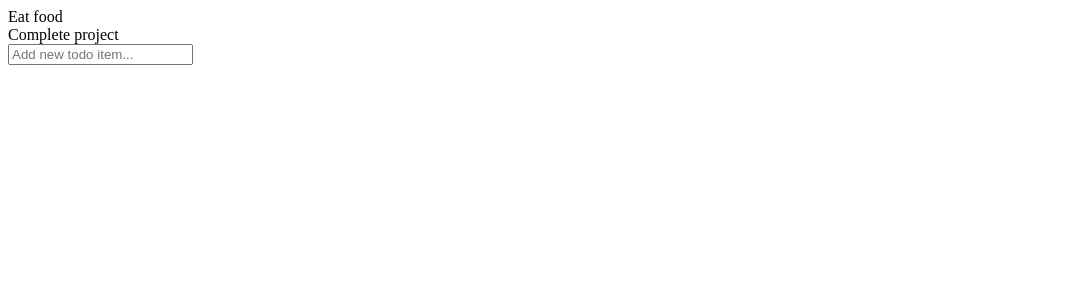
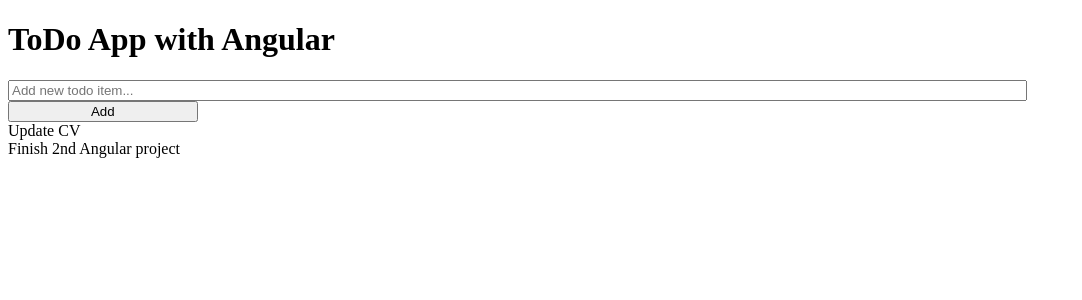
Before and after one commit to AyaneSHOJI/angular-todo-app, an Angular app: page / in a window 1280 px wide. Shown: the top 300 px of the page, without its empty margins (0-1082 px from the left). Built offline with nearby package versions, Linux system fonts and the light colour scheme.

Commit message:
added some CSS modifications

```diff
--- a/src/app/app.component.html
+++ b/src/app/app.component.html
@@ -1,9 +1,9 @@
-
 <div class="doit-wrapper">
+  <h1>ToDo App with Angular</h1>
   <div class="doit-inner-wrapper">
+    <app-add-todo (addTodoChange)="addTodo($event)"></app-add-todo>
     <div *ngFor="let todo of data.todos">
       {{todo.title}}
     </div>
-    <app-add-todo (addTodoChange)="addTodo($event)"></app-add-todo>
   </div>
 </div>
--- a/src/app/app.component.ts
+++ b/src/app/app.component.ts
@@ -1,5 +1,6 @@
 import { Component } from '@angular/core';
 
+// In TypeScript, interfaces fill the role of naming these types, and are a powerful way of defining contracts within your code as well as contracts with code outside of your project.
 export interface Todo {
   title: string;
   completed: boolean;
@@ -8,6 +9,7 @@
   todos: Array<Todo>;
 }
 
+//Do not change this location
 @Component({
   selector: 'app-root',
   templateUrl: './app.component.html',
@@ -15,23 +17,24 @@
 })
 
 export class AppComponent {
+  //Property
   data: AppData = {
     todos: [
       {
-        title: 'Eat food',
+        title: 'Update CV',
         completed: true
       },
       {
-        title: 'Complete project',
+        title: 'Finish 2nd Angular project',
         completed: false
       }
     ]
   };
 
-
-  addTodo(todo: any){
+  //Method
+  addTodo(todoTitle: string){
     this.data.todos.push({
-      title: todo,
+      title: todoTitle,
       completed: false
     });
   }
--- a/src/app/components/add-todo/add-todo.component.css
+++ b/src/app/components/add-todo/add-todo.component.css
@@ -0,0 +1,9 @@
+#input{
+    display:inline;
+    width: 80%;
+    margin-right: 5%;
+}
+
+#add-btn{
+    width: 15%;
+}
--- a/src/app/components/add-todo/add-todo.component.html
+++ b/src/app/components/add-todo/add-todo.component.html
@@ -1,2 +1,6 @@
-<input #newTodo type="text" placeholder="Add new todo item..."
-(keyup.enter)="addTodo(newTodo.value);newTodo.value='' ">
+
+<div class="app-add-todo-div">
+    <input #newTodo type="text" placeholder="Add new todo item..."
+    (keyup.enter)="addTodo(newTodo.value);newTodo.value='' " id="input">
+    <button (click)="addTodo(newTodo.value);newTodo.value='' " id="add-btn">Add</button>
+</div>
--- a/src/app/components/add-todo/add-todo.component.ts
+++ b/src/app/components/add-todo/add-todo.component.ts
@@ -12,7 +12,7 @@
   ngOnInit() {
   }
 
-  addTodo(todo: any){
+  addTodo(todo:string){
     this.addTodoChange.next(todo);
   }
 
--- a/src/app/components/components.module.ts
+++ b/src/app/components/components.module.ts
@@ -10,7 +10,7 @@
     CommonModule
   ],
   declarations: [
-   AddTodoComponent
+    AddTodoComponent
   ],
   exports : [
     AddTodoComponent
```
